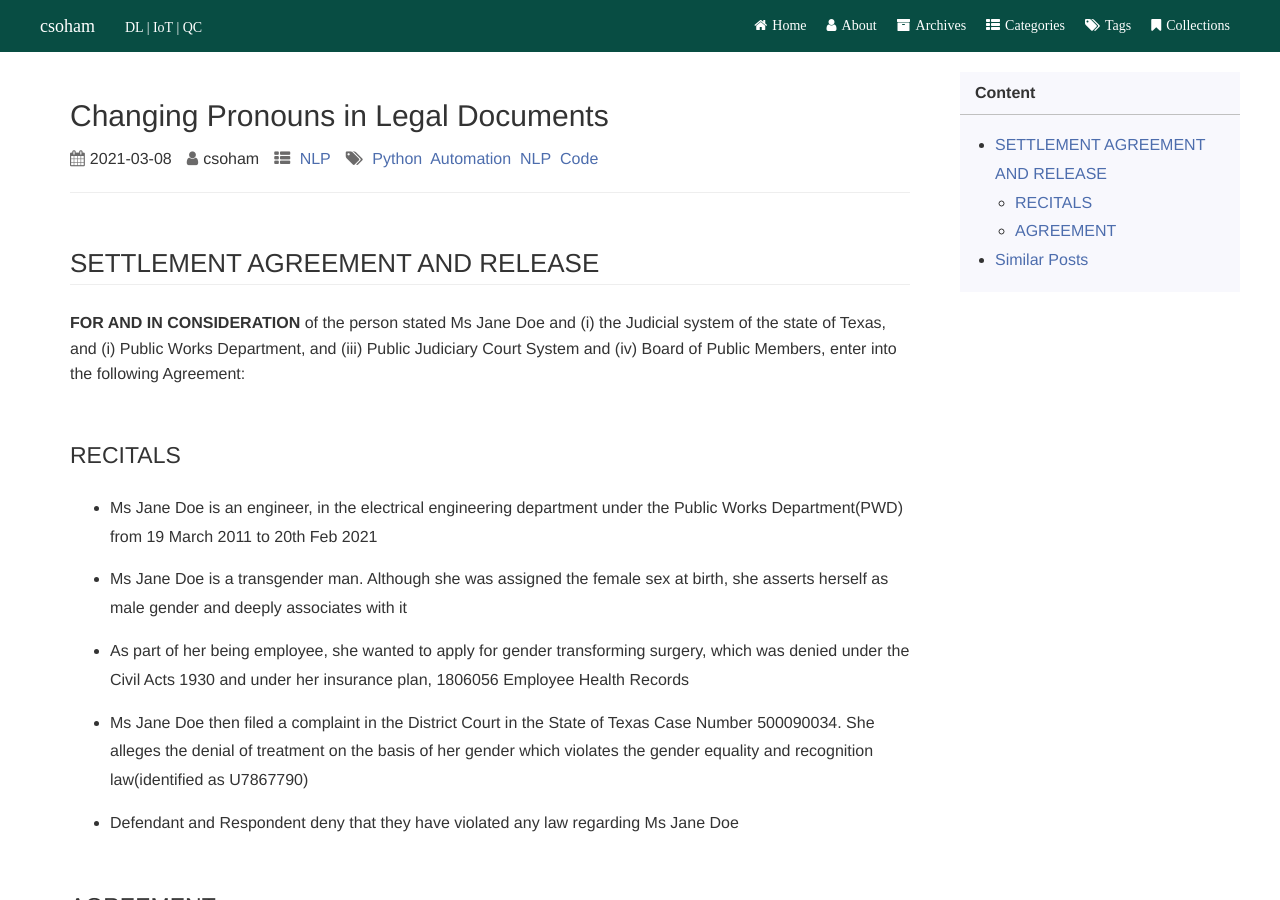
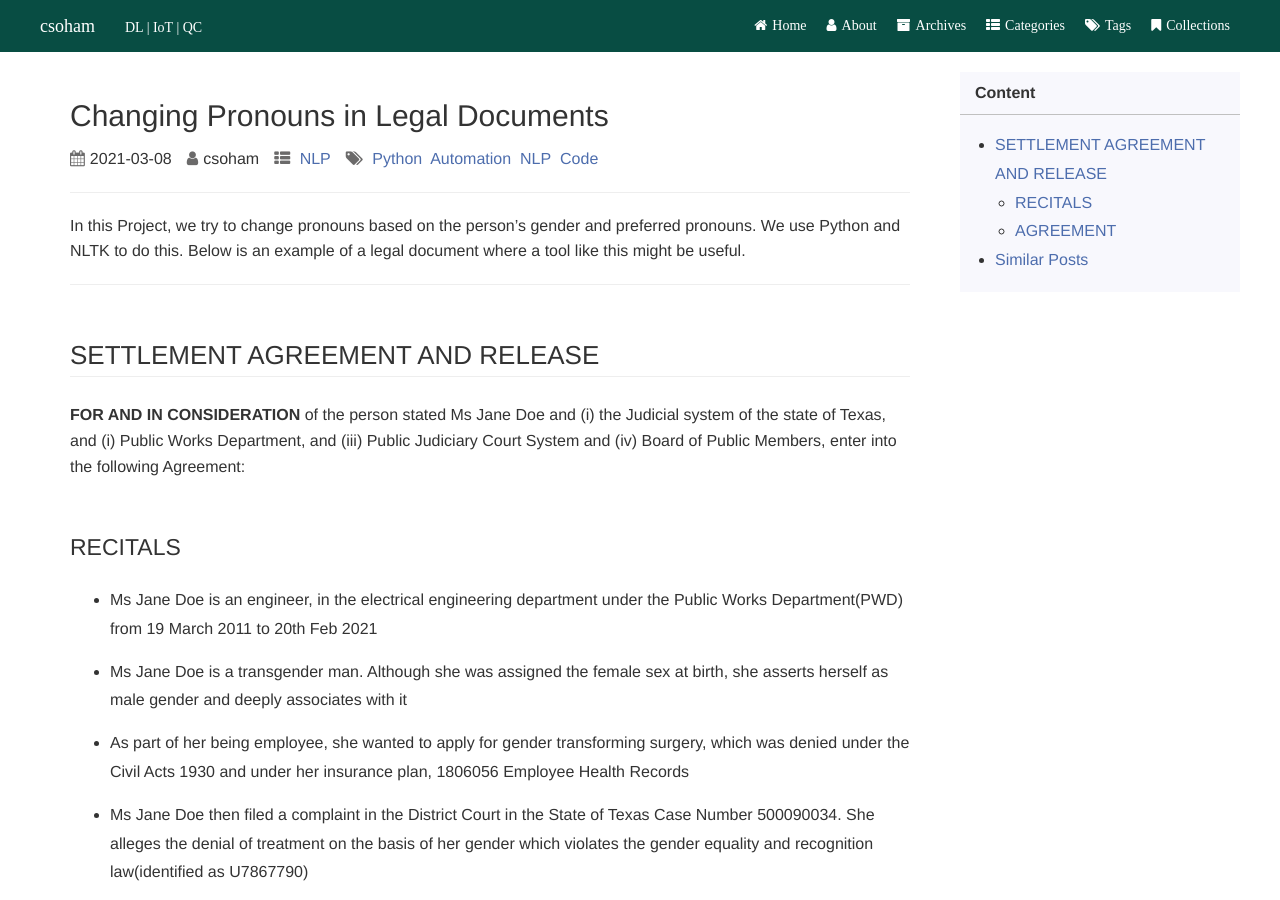
Before and after one commit to soham96/soham96.github.io, a Jekyll site: the page built from _posts/2021-03-08-settlement-agreement.md, in a window 1280 px wide and 900 px high. Built offline with Jekyll 4.4.1, drawn with Linux system fonts in a browser that asks for light colours; comment, search, counter and statistics services are not loaded; a style sheet for code colours, icons or effects is not loaded.

Commit message:
Update 2021-03-08-settlement-agreement.md

```diff
--- a/_posts/2021-03-08-settlement-agreement.md
+++ b/_posts/2021-03-08-settlement-agreement.md
@@ -8,6 +8,10 @@ author: csoham
 
 * content
 {:toc}
+
+In this Project, we try to change pronouns based on the person's gender and preferred pronouns. We use Python and NLTK to do this. Below is an example of a legal document where a tool like this might be useful.
+
+----
 
 ## SETTLEMENT AGREEMENT AND RELEASE
 
```
